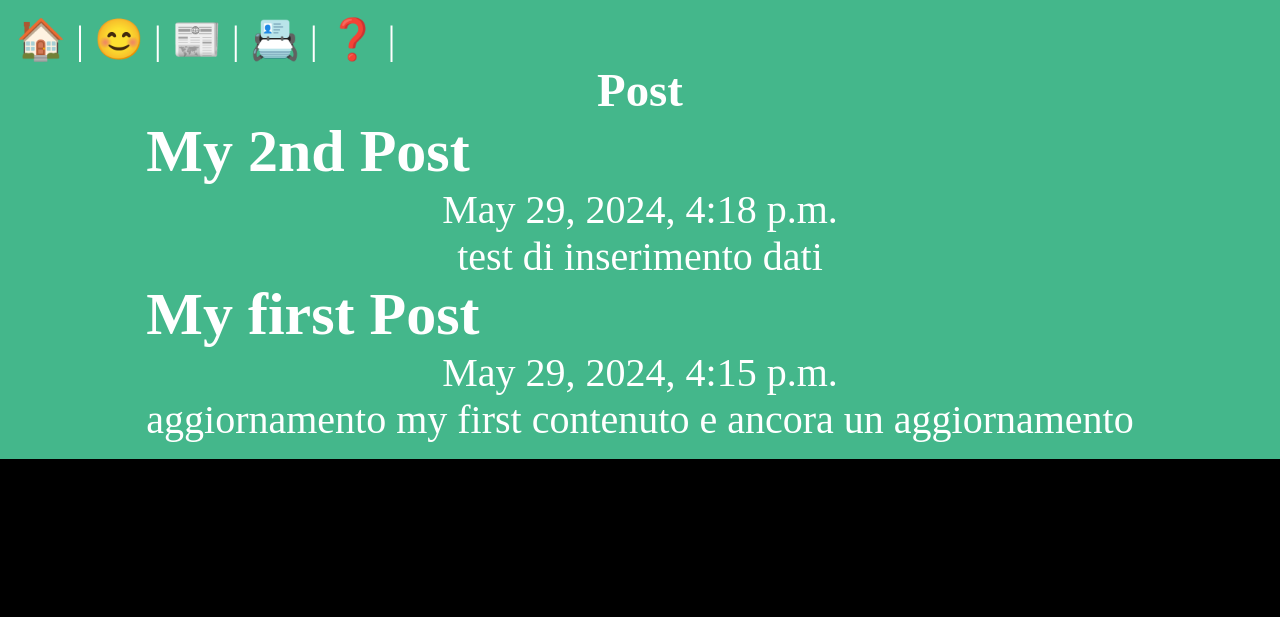
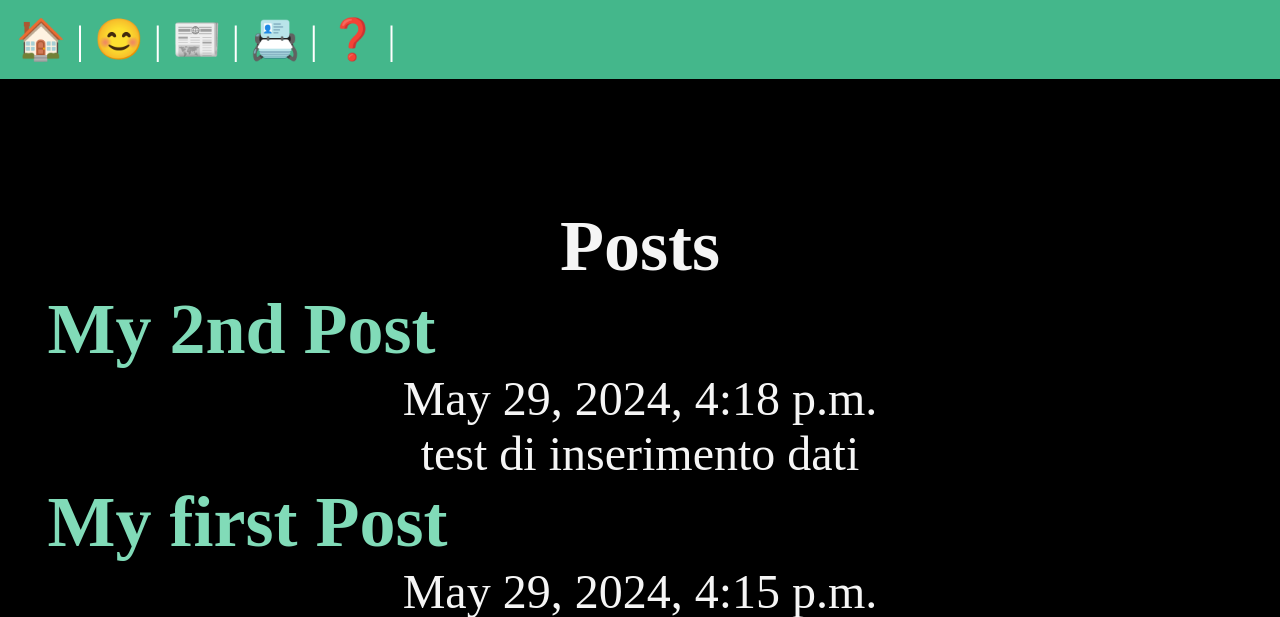
Before and after one commit to pythonhack76/django-posts, a Django app: page /posts/ in a window 1280 px wide. Shown: the top 617 px of the page. Run offline with Django 5.2, Linux system fonts and the light colour scheme; data comes from the database, SQL or seed files in the repository; both versions use the stored data as it was after the commit.

Commit message:
update aggiornamento menu e slug posts

```diff
--- a/myproject/posts/templates/posts/posts_list.html
+++ b/myproject/posts/templates/posts/posts_list.html
@@ -6,12 +6,16 @@
 
 {% block content %}
 <section>
-<h1>Post </h1>
+<h1>Posts </h1>
 
 {% for post in posts %}
 
 	<article class="post">
-		<h2>{{ post.title }}</h2>
+		<h2>
+			<a href="{% url 'posts:page' slug=post.slug %}">
+			{{ post.title }}
+			</a>
+		</h2>
 		<p>	{{ post.date }}	</p>
 		<p>	{{ post.body}}	</p>
 	</article>
--- a/myproject/posts/urls.py
+++ b/myproject/posts/urls.py
@@ -1,7 +1,9 @@
 from django.urls import path
 from . import views
 
+app_name = 'posts'
+
 urlpatterns = [
-    path('', views.posts_list),
-
+    path('', views.posts_list, name="list"),
+    path('<slug:slug>', views.post_page, name="page"),
 ]
--- a/myproject/posts/views.py
+++ b/myproject/posts/views.py
@@ -1,7 +1,11 @@
 from django.shortcuts import render
 from .models import Post
+from django.http import HttpResponse
 # Create your views here.
 
 def posts_list(request):
     posts = Post.objects.all().order_by('-date')
     return render(request, 'posts/posts_list.html', { 'posts': posts})
+
+def post_page(request, slug):
+    return HttpResponse(slug)
--- a/myproject/templates/layout.html
+++ b/myproject/templates/layout.html
@@ -17,14 +17,14 @@
     <nav>
         <a href="/">🏠</a> |
         <a href="/about">😊</a> |
-        <a href="/posts">📰</a> |
+        <a href="{% url 'posts:list' %}">📰</a> |
         <a href="/contacts">📇</a> |
         <a href="/faq">❓</a> |
-
+    </nav>
         <main>
             {%block content %}
             {% endblock %}
         </main>
-    </nav>
+
 </body>
 </html>
```
Also changed, not shown: myproject/db.sqlite3.
